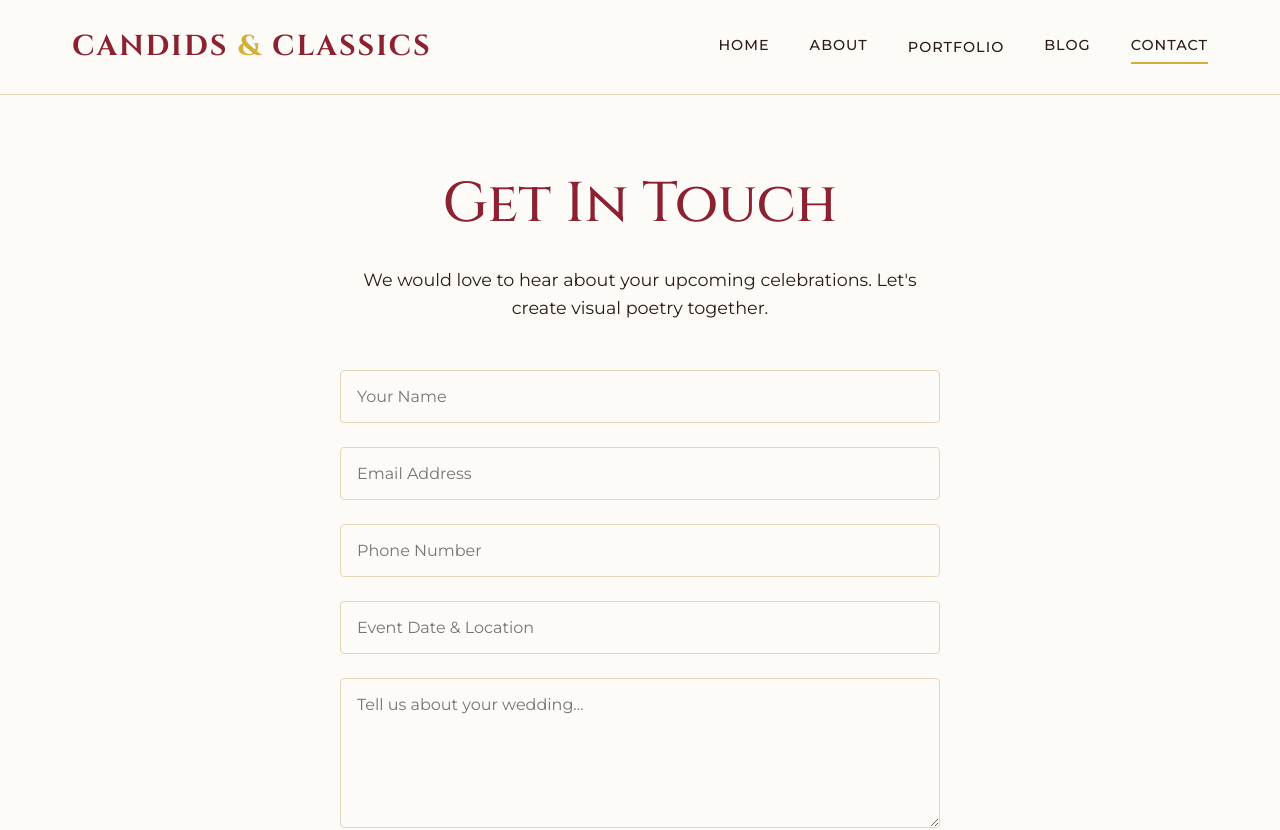
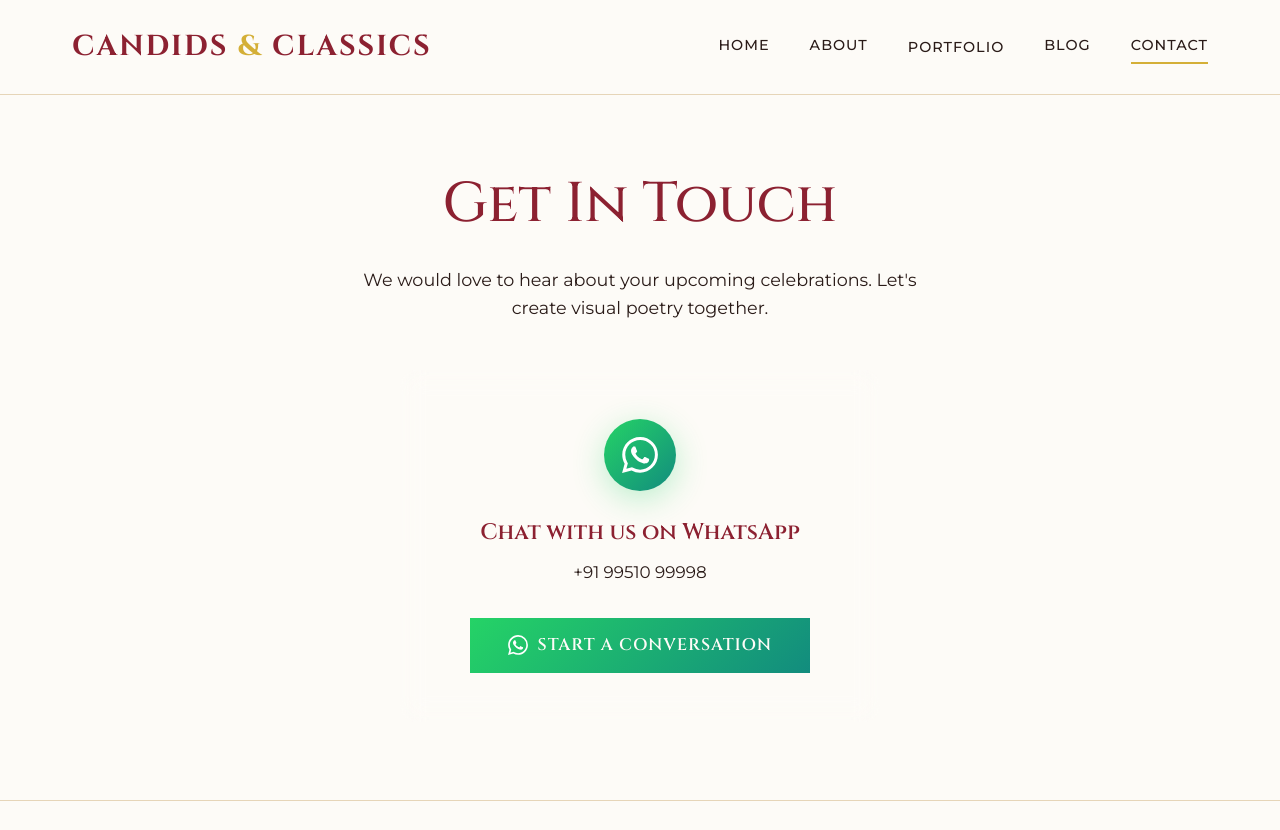
Before and after one commit to v3nom-95/candidsandclassics, a React (Vite) app: page /contact in a window 1280 px wide. Shown: the top 830 px of the page. Built offline with nearby package versions, Linux system fonts and the light colour scheme.

Commit message:
contact page

```diff
--- a/src/pages/Contact.tsx
+++ b/src/pages/Contact.tsx
@@ -1,6 +1,9 @@
 import React from 'react';
 
 export const Contact: React.FC = () => {
+  const whatsappNumber = '919951099998';
+  const whatsappLink = `https://wa.me/${whatsappNumber}`;
+
   return (
     <div className="content-page">
       <div className="container">
@@ -9,16 +12,59 @@
           We would love to hear about your upcoming celebrations. Let's create visual poetry together.
         </p>
 
-        <form className="contact-form animate-fade-in delay-200" onSubmit={(e) => e.preventDefault()}>
-          <input type="text" placeholder="Your Name" required />
-          <input type="email" placeholder="Email Address" required />
-          <input type="tel" placeholder="Phone Number" />
-          <input type="text" placeholder="Event Date & Location" />
-          <textarea placeholder="Tell us about your wedding..." required></textarea>
-          <button type="submit" className="btn btn-primary" style={{ width: '100%' }}>
-            Send Inquiry
-          </button>
-        </form>
+        <div className="animate-fade-in delay-200" style={{
+          maxWidth: '480px',
+          margin: '0 auto',
+          textAlign: 'center',
+          padding: '3rem 2rem',
+          borderRadius: '1rem',
+          background: 'rgba(255,255,255,0.03)',
+          border: '1px solid rgba(255,255,255,0.08)',
+          backdropFilter: 'blur(12px)',
+        }}>
+          <div style={{
+            width: '72px',
+            height: '72px',
+            margin: '0 auto 1.5rem',
+            borderRadius: '50%',
+            background: 'linear-gradient(135deg, #25D366, #128C7E)',
+            display: 'flex',
+            alignItems: 'center',
+            justifyContent: 'center',
+            boxShadow: '0 8px 32px rgba(37, 211, 102, 0.3)',
+          }}>
+            <svg width="36" height="36" viewBox="0 0 24 24" fill="white">
+              <path d="M17.472 14.382c-.297-.149-1.758-.867-2.03-.967-.273-.099-.471-.148-.67.15-.197.297-.767.966-.94 1.164-.173.199-.347.223-.644.075-.297-.15-1.255-.463-2.39-1.475-.883-.788-1.48-1.761-1.653-2.059-.173-.297-.018-.458.13-.606.134-.133.298-.347.446-.52.149-.174.198-.298.298-.497.099-.198.05-.371-.025-.52-.075-.149-.669-1.612-.916-2.207-.242-.579-.487-.5-.669-.51-.173-.008-.371-.01-.57-.01-.198 0-.52.074-.792.372-.272.297-1.04 1.016-1.04 2.479 0 1.462 1.065 2.875 1.213 3.074.149.198 2.096 3.2 5.077 4.487.709.306 1.262.489 1.694.625.712.227 1.36.195 1.871.118.571-.085 1.758-.719 2.006-1.413.248-.694.248-1.289.173-1.413-.074-.124-.272-.198-.57-.347m-5.421 7.403h-.004a9.87 9.87 0 01-5.031-1.378l-.361-.214-3.741.982.998-3.648-.235-.374a9.86 9.86 0 01-1.51-5.26c.001-5.45 4.436-9.884 9.888-9.884 2.64 0 5.122 1.03 6.988 2.898a9.825 9.825 0 012.893 6.994c-.003 5.45-4.437 9.884-9.885 9.884m8.413-18.297A11.815 11.815 0 0012.05 0C5.495 0 .16 5.335.157 11.892c0 2.096.547 4.142 1.588 5.945L.057 24l6.305-1.654a11.882 11.882 0 005.683 1.448h.005c6.554 0 11.89-5.335 11.893-11.893a11.821 11.821 0 00-3.48-8.413z"/>
+            </svg>
+          </div>
+
+          <h2 style={{ fontSize: '1.4rem', marginBottom: '0.5rem', fontWeight: 600 }}>Chat with us on WhatsApp</h2>
+          <p style={{ color: 'var(--color-text-secondary)', marginBottom: '2rem', fontSize: '1.05rem' }}>
+            +91 99510 99998
+          </p>
+
+          <a
+            href={whatsappLink}
+            target="_blank"
+            rel="noopener noreferrer"
+            className="btn btn-primary"
+            style={{
+              display: 'inline-flex',
+              alignItems: 'center',
+              gap: '0.6rem',
+              padding: '0.9rem 2.4rem',
+              fontSize: '1.05rem',
+              background: 'linear-gradient(135deg, #25D366, #128C7E)',
+              border: 'none',
+              textDecoration: 'none',
+            }}
+          >
+            <svg width="20" height="20" viewBox="0 0 24 24" fill="white">
+              <path d="M17.472 14.382c-.297-.149-1.758-.867-2.03-.967-.273-.099-.471-.148-.67.15-.197.297-.767.966-.94 1.164-.173.199-.347.223-.644.075-.297-.15-1.255-.463-2.39-1.475-.883-.788-1.48-1.761-1.653-2.059-.173-.297-.018-.458.13-.606.134-.133.298-.347.446-.52.149-.174.198-.298.298-.497.099-.198.05-.371-.025-.52-.075-.149-.669-1.612-.916-2.207-.242-.579-.487-.5-.669-.51-.173-.008-.371-.01-.57-.01-.198 0-.52.074-.792.372-.272.297-1.04 1.016-1.04 2.479 0 1.462 1.065 2.875 1.213 3.074.149.198 2.096 3.2 5.077 4.487.709.306 1.262.489 1.694.625.712.227 1.36.195 1.871.118.571-.085 1.758-.719 2.006-1.413.248-.694.248-1.289.173-1.413-.074-.124-.272-.198-.57-.347m-5.421 7.403h-.004a9.87 9.87 0 01-5.031-1.378l-.361-.214-3.741.982.998-3.648-.235-.374a9.86 9.86 0 01-1.51-5.26c.001-5.45 4.436-9.884 9.888-9.884 2.64 0 5.122 1.03 6.988 2.898a9.825 9.825 0 012.893 6.994c-.003 5.45-4.437 9.884-9.885 9.884m8.413-18.297A11.815 11.815 0 0012.05 0C5.495 0 .16 5.335.157 11.892c0 2.096.547 4.142 1.588 5.945L.057 24l6.305-1.654a11.882 11.882 0 005.683 1.448h.005c6.554 0 11.89-5.335 11.893-11.893a11.821 11.821 0 00-3.48-8.413z"/>
+            </svg>
+            Start a Conversation
+          </a>
+        </div>
       </div>
     </div>
   );
```
